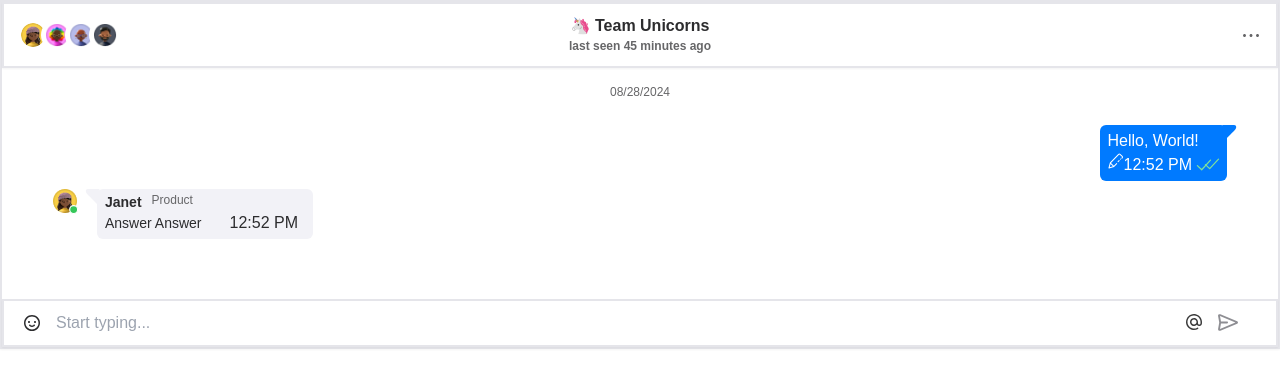
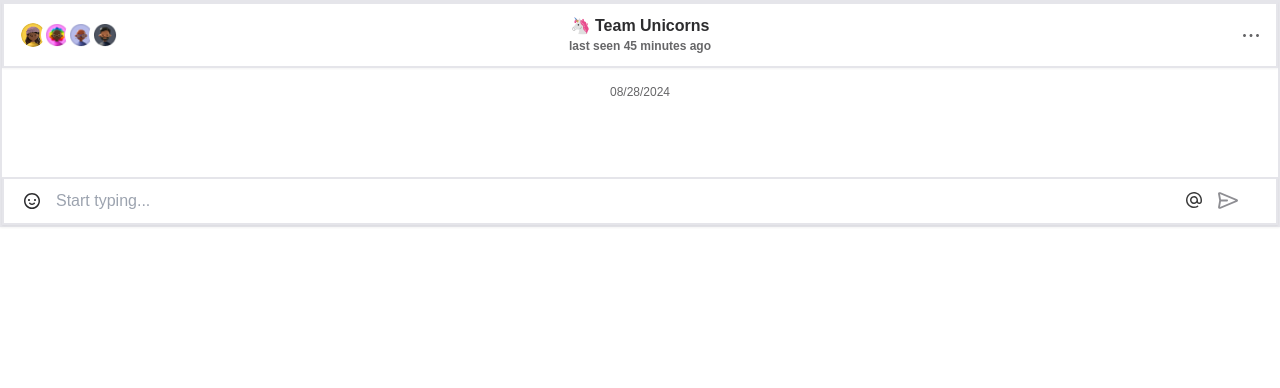
Before and after one commit to IliaTretiak/test_joytechnology, a Next.js app: page / in a window 1280 px wide. Shown: the top 388 px of the page. Built offline with nearby package versions, Linux system fonts and the light colour scheme.

Commit message:
init sending answer

```diff
--- a/src/components/messager/answer.tsx
+++ b/src/components/messager/answer.tsx
@@ -22,7 +22,6 @@ const Answer:FC<MessageProps> = ({
         <div className="flex justify-start pr-20 pl-[51px] gap-5 relative">
             <div>
             <Image
-            // src="/images/avatar_01.png"
             src={src}
             width={24}
             height={24}
@@ -60,7 +59,7 @@ const Answer:FC<MessageProps> = ({
                         </span>
                     </div>
                     <span className='text-base hyphens-auto text-[#2C2C2E] font-normal leading-normal'>
-                        Answer Answer
+                        Hello, World!
                     </span>
                 </div>
                 <div className="flex gap-[4px] items-end justify-end">
--- a/src/components/messager/index.tsx
+++ b/src/components/messager/index.tsx
@@ -3,7 +3,7 @@ import Answer from './answer'
 import Users from '../../../public/data/users'
 import Footer from './footer'
 import useStore from '../../stores/store'
-import { useState } from 'react';
+import { useState, useEffect } from 'react';
 import { ChangeEvent } from "react";
 import dayjs from 'dayjs'
 
@@ -35,27 +35,29 @@ const Bubble = () => {
         const file: File = (input.files as FileList)[0];
             data.append("file", file);
     }
+    // const [activeAncwer, setActiveAnswer] = useState<any>(false)
+    // useEffect(() => {
+    //     setTimeout(() => setActiveAnswer((prev: any) => prev = true), 1000)
+    //   }, [messager])
 
     return (
         <>
-        <div className='flex flex-col gap-2 overflow-auto h-[100%]'>
+        {/* <div className='flex flex-col gap-2 overflow-auto h-[100%]'> */}
             <span className='py-[17px] flex justify-center text-sm text-[#666668] font-normal leading-loose'>
                 {dayjs().format('MM/DD/YYYY')}
             </span>
+
             {
                 messager
                     .map((item: any, key: any) =>
                     <Message
                     key={key}
-                    item={item.item}
+                    item={item}
                     editMessage={editMessage}
                     />
                 )
             }
-            {/* <Message
-            editMessage={editMessage}
-            /> */}
-             {
+             {/* {activeAncwer &&
                 Users
                 .map((user) =>
                     {
@@ -68,8 +70,8 @@ const Bubble = () => {
                         src={user.src}
                         />)
                     })
-            }
-        </div>
+            } */}
+        {/* </div> */}
         <Footer
         message={message}
         messager={messager}
--- a/src/components/messager/message.tsx
+++ b/src/components/messager/message.tsx
@@ -4,6 +4,9 @@ import pen from '../../assets/images/pen.svg'
 import tail from '../../assets/images/tail.svg'
 import { FC } from 'react';
 import dayjs from 'dayjs'
+import Answer from './answer'
+import Users from '../../../public/data/users'
+import { useState, useEffect } from 'react';
 
 interface InputProps {
     editMessage?: any;
@@ -17,8 +20,26 @@ const Message:FC<InputProps> = ({
     key
 }) => {
     const { messager } = useStore();
+    const [activeAncwer, setActiveAnswer] = useState<any>(false)
+    const [getId, setGetId] = useState(Number(1))
+    const getRandomInt = (max: number) => {
+        const output = Math.floor(Math.random() * max);
+        setGetId(output)
+      }
+    useEffect(() => {
+        getRandomInt(Number(4))
+        setTimeout(() => setActiveAnswer((prev: any) => prev = true), 1000)
+      }, [item.length !== 0])
+
     return (
-        <div className="flex justify-end pl-20 pr-[51px]">
+        <>
+                <div className='flex flex-col gap-2 overflow-auto h-[100%]'>
+                {/* <span className='py-[17px] flex justify-center text-sm text-[#666668] font-normal leading-loose'>
+                {dayjs().format('MM/DD/YYYY')}
+            </span> */}
+
+                <div className="flex justify-end pl-20 pr-[51px]">
+                    {item.length !== 0 &&
             <div className='
             bg-[#007AFF;]
             text-[#FFFFFF]
@@ -27,7 +48,7 @@ const Message:FC<InputProps> = ({
             max-w-[48%]
             '>
                 <span className='hyphens-auto'>
-                    {messager}
+                    {item}
                 </span>
 
                 <div className="flex justify-between">
@@ -54,7 +75,27 @@ const Message:FC<InputProps> = ({
                     </div>
                 </div>
             </div>
+}
         </div>
+            {
+            activeAncwer &&
+            Users
+            .map((user) =>
+                {
+                    // if (user.id: number === {getId}: number)
+                    if (user.id === 1)
+                    return (
+                    <Answer
+                    key={user.id}
+                    name={user.name}
+                    post={user.post}
+                    src={user.src}
+                    />)
+                })
+        }
+        </div>
+        </>
+
     )
 
 }
--- a/src/stores/store.js
+++ b/src/stores/store.js
@@ -1,14 +1,13 @@
 import {create} from 'zustand';
 
 const useStore = create(set => ({
-  messager: ['Hello, World!'],
+  messager: [],
   addMessage: (message) => {
     set((state) => ({
-      // ...state,
-      // messager: [...state.messager, message]}))},
-      messager: [message]}))},
+      ...state,
+      messager: [...state.messager, message]}))},
+      // messager: [message]}))},
 }));
 
 
-
 export default useStore;
```
